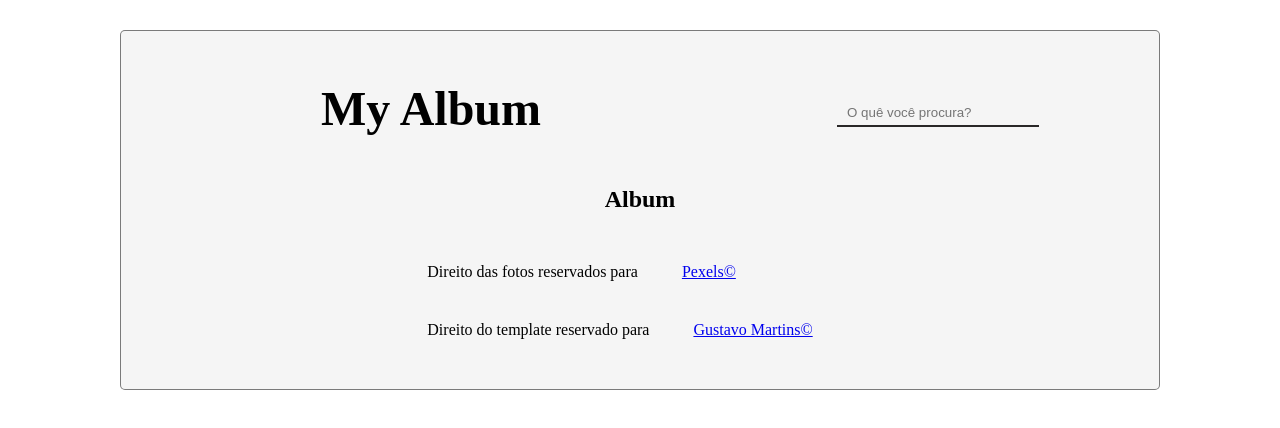
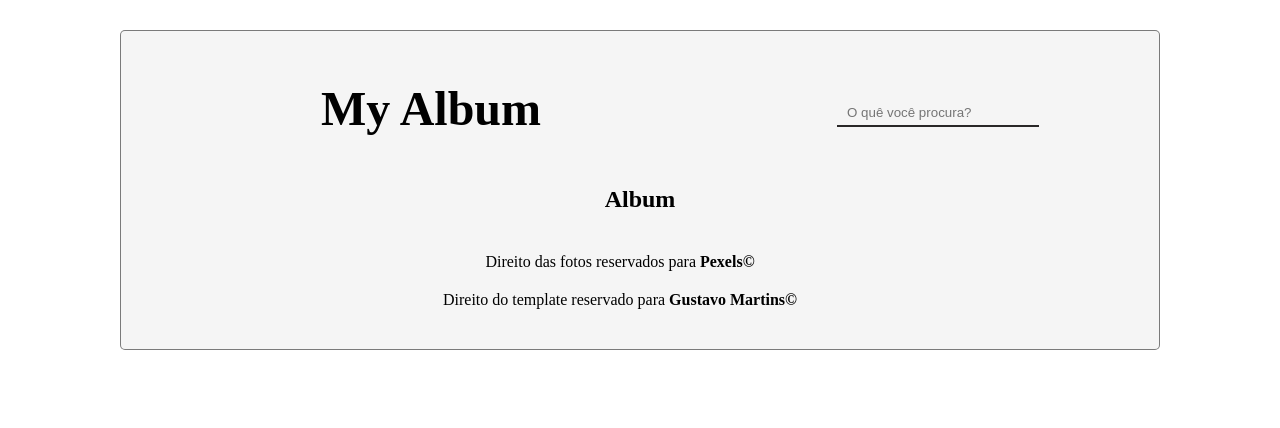
Before and after one commit to Gustavo-mts/gallery, a React (Create React App) app: page / in a window 1280 px wide. Shown: the top 428 px of the page. Built offline with nearby package versions, Linux system fonts and the light colour scheme; a web font is replaced by a local one.

Commit message:
footer   estilizaçao

```diff
--- a/src/Components/partials/Footer/styled.scss
+++ b/src/Components/partials/Footer/styled.scss
@@ -1,3 +1,33 @@
 .footer {
-    color: #000;
+    width: 100%;
+
+    .footer--copy {
+        display: flex;
+        flex-direction: column;
+        justify-content: center;
+        align-items: center;
+
+
+        .footer--copy-photos {
+            padding: 0;
+
+            a {
+                color: #000;
+                text-decoration: none;
+                font-weight: bold;
+                margin-left: -40px;
+            }
+        }
+
+        .footer--copy-template {
+            padding: 0;
+
+            a {
+                color: #000;
+                text-decoration: none;
+                font-weight: bold;
+                margin-left: -40px;
+            }
+        }
+    }
 }
```
